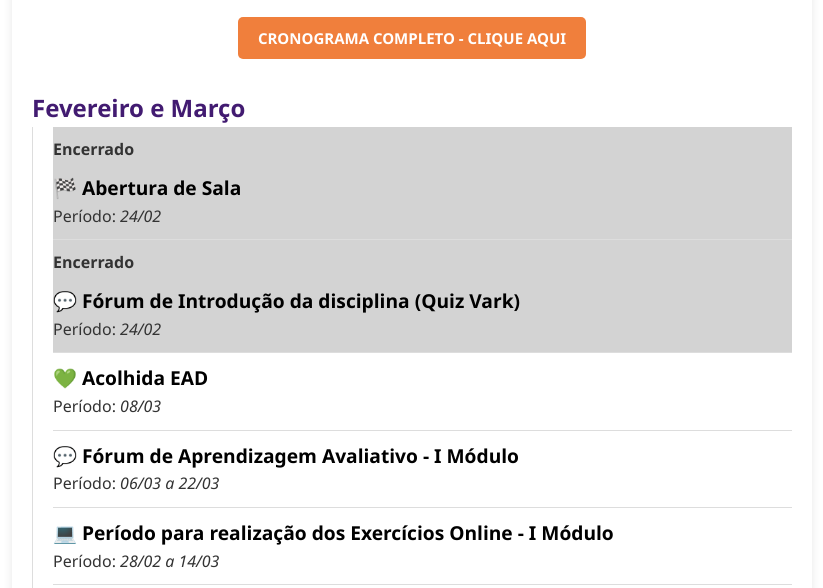
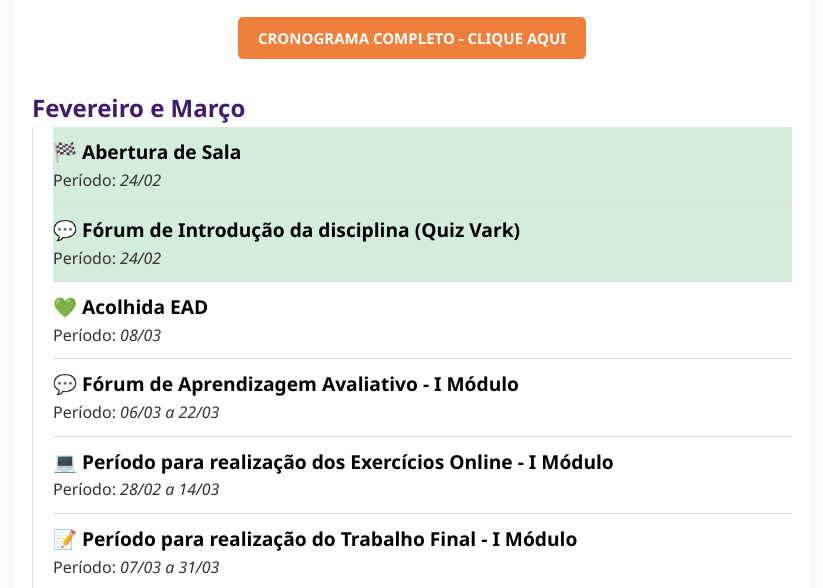
Before and after one commit to avauniceplac/1_MODULO_2025, a plain HTML site: page index.html in a window 1280 px wide. Shown: the part 160-748 px from the top of the page, without its empty margins (228-1051 px from the left). Drawn offline with nearby package versions, Linux system fonts and the light colour scheme.

Commit message:
Update index.html

```diff
--- a/index.html
+++ b/index.html
@@ -24,21 +24,21 @@
                 <div class="month-title">Fevereiro e Março</div>
                 <div class="event-list">
                     <!-- ABERTURA DE SALA -->
-                    <div class="event-item" data-start="2025-02-24" data-end="2025-02-24">
+                    <div class="event-item" data-start="2025-02-24" data-end="2025-12-25">
                         <div class="event-title">&#127937; Abertura de Sala</div>
                         <div class="event-details">
                             Período: <span class="event-period">24/02</span>
                         </div>
                     </div>
                     <!-- FÓRUM DE INTRODUÇÃO -->
-                    <div class="event-item" data-start="2025-02-24" data-end="2025-02-24">
+                    <div class="event-item" data-start="2025-02-24" data-end="2025-12-25">
                         <div class="event-title">&#128172; Fórum de Introdução da disciplina (Quiz Vark)</div>
                         <div class="event-details">
                             Período: <span class="event-period">24/02</span>
                         </div>
                     </div>
                     <!-- ACOLHIDA EAD -->
-                    <div class="event-item" data-start="2025-03-08" data-end="2025-03-08">
+                    <div class="event-item" data-start="2025-03-08" data-end="2025-03-10">
                         <div class="event-title">&#128154; Acolhida EAD</div>
                         <div class="event-details">
                             Período: <span class="event-period">08/03</span>
```
